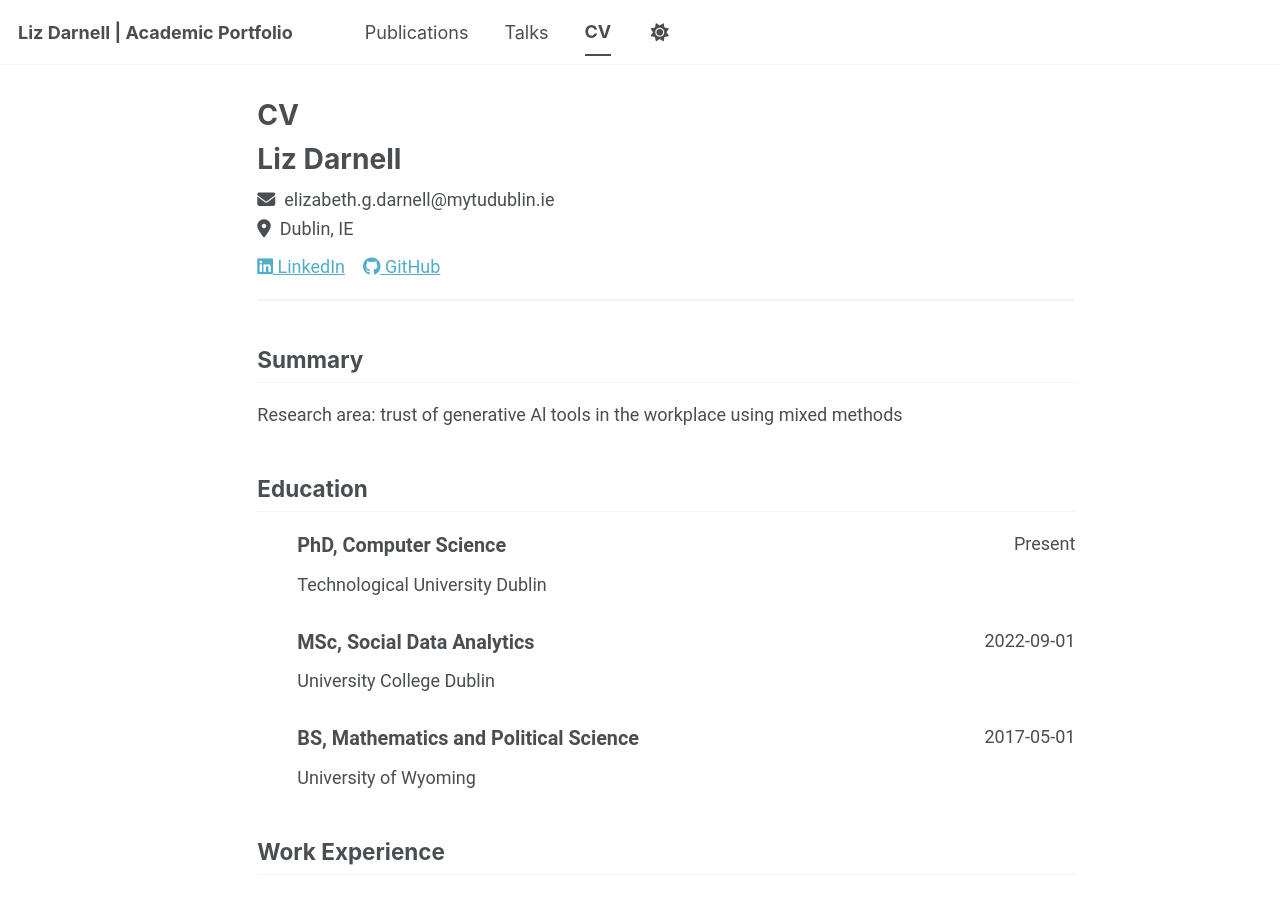
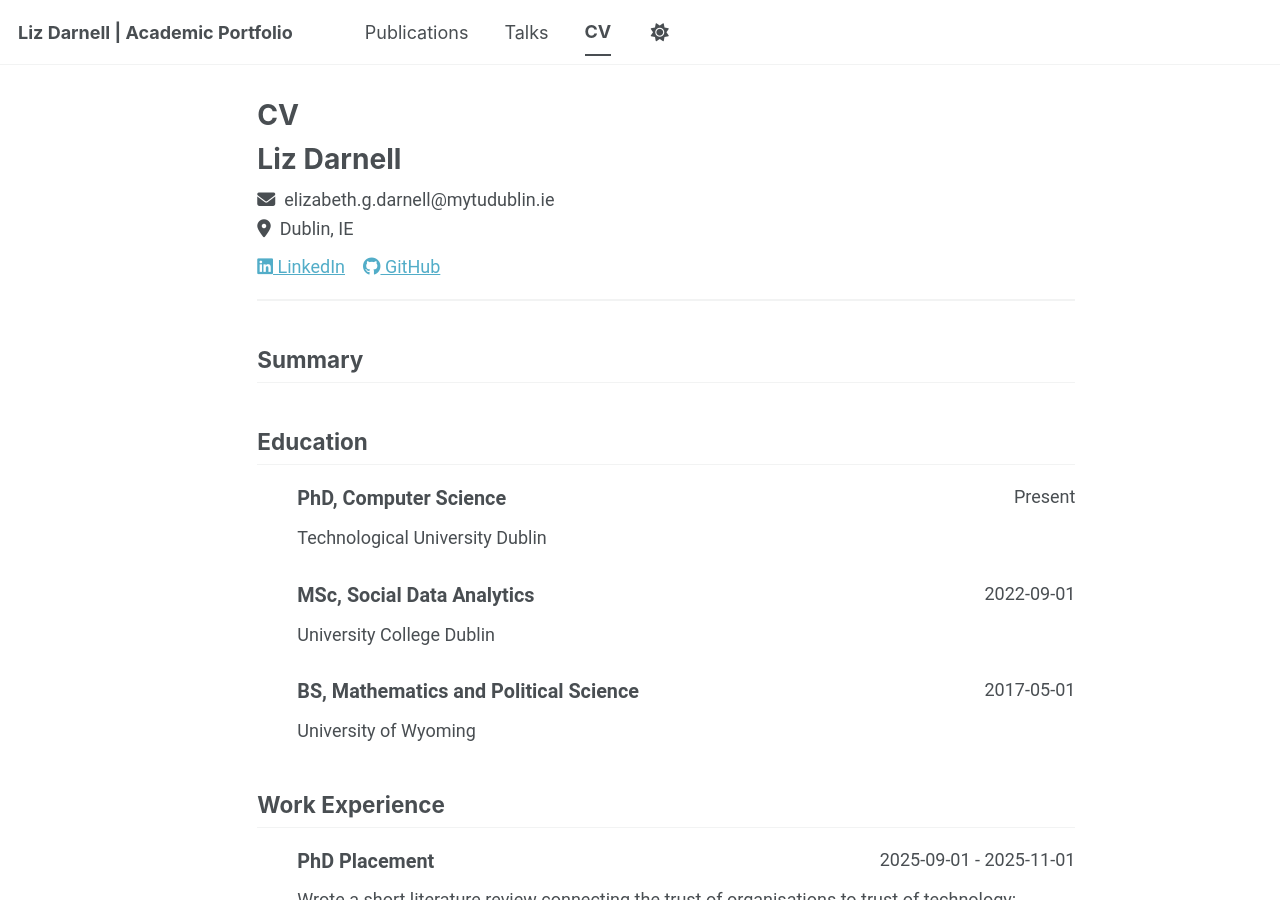
Before and after one commit to liz-darnell/liz-darnell.github.io, a Jekyll site: the page built from _pages/cv-json.md, in a window 1280 px wide and 900 px high. Built offline with Jekyll 4.4.1, drawn with Linux system fonts in a browser that asks for light colours; a script bundle is joined from its source files by our own code; library files that are not in the unit come from our copies.

Commit message:
Update cv.json

```diff
--- a/_data/cv.json
+++ b/_data/cv.json
@@ -2,7 +2,7 @@
   "basics": {
     "name": "Liz Darnell",
     "email": "elizabeth.g.darnell@mytudublin.ie",
-    "summary": "Research area: trust of generative Al tools in the workplace using mixed methods",
+    "summary": "",
     "location": {
       "city": "Dublin",
       "countryCode": "IE"
```
